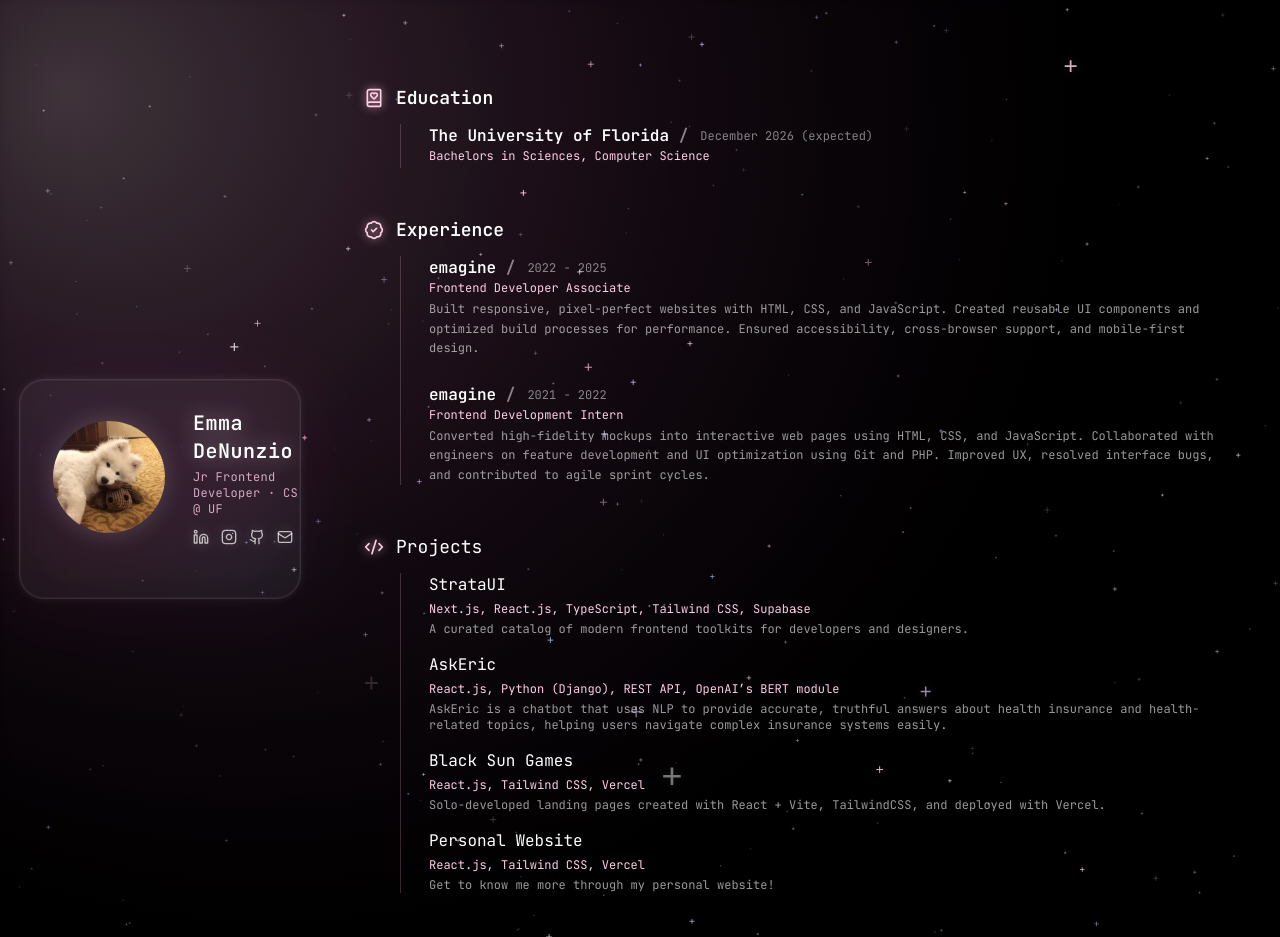
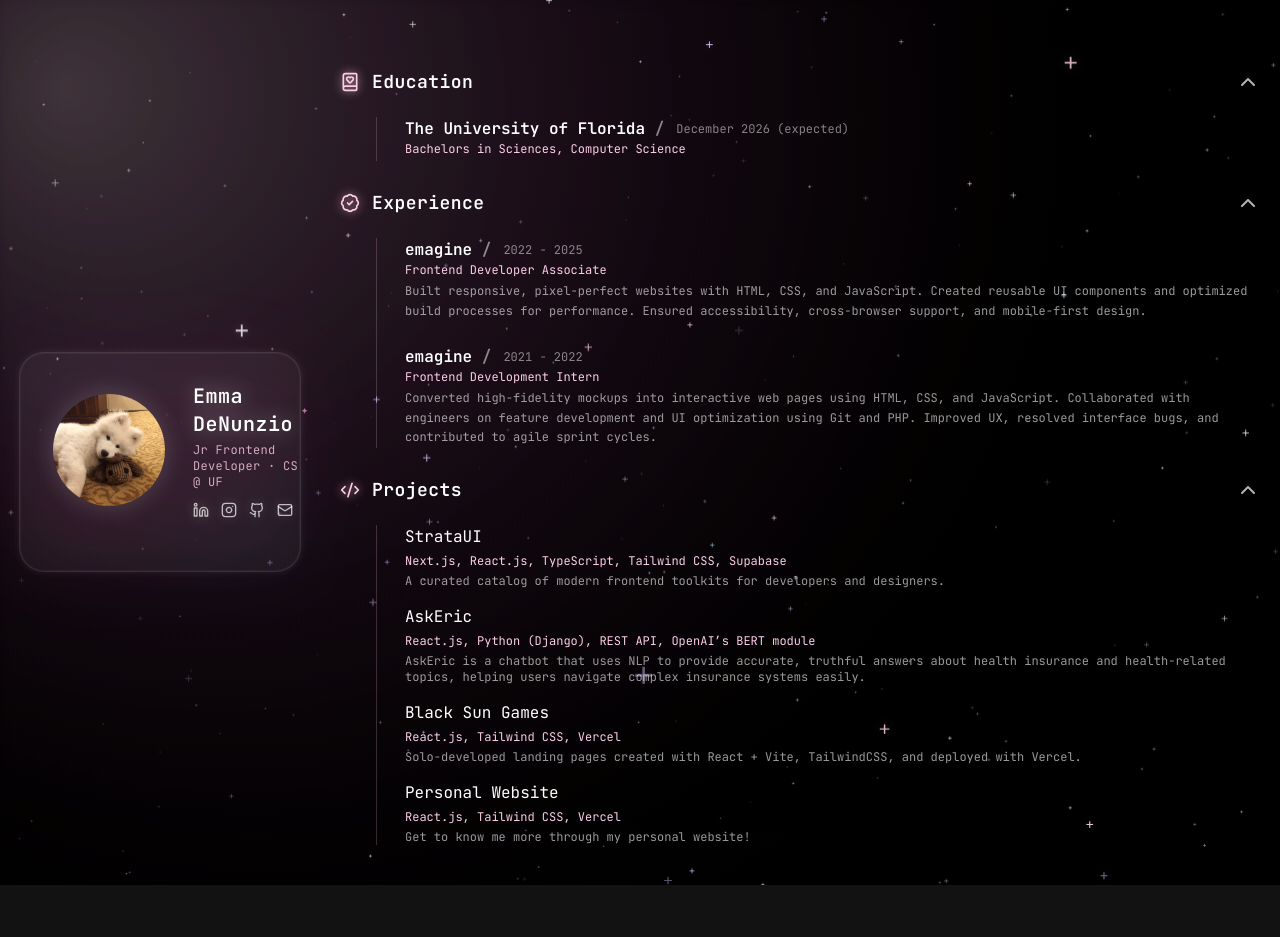
Before and after one commit to emijane/edenunz, a React (Vite) app in the folder portfolio/: page / in a window 1280 px wide. After the commit the page ends 885 px from the top, so only its background shows below. Built offline with nearby package versions, Linux system fonts and the light colour scheme; no server answers.

Commit message:
added reusable accordion block

```diff
--- /dev/null
+++ b/portfolio/src/components/Accordion.jsx
@@ -0,0 +1,57 @@
+import { useState } from "react";
+import { ChevronDown } from "lucide-react";
+
+export default function Accordion({ icon, title, children, defaultOpen = false }) {
+    const [open, setOpen] = useState(defaultOpen);
+
+    return (
+        <div className="w-full select-none mb-5">
+
+            {/* Header */}
+            <button
+                onClick={() => setOpen(!open)}
+                className="
+                    w-full flex items-center justify-between
+                    py-2
+                    text-left
+                    transition-all duration-300
+                    group
+                "
+            >
+                <div className="flex items-center gap-3">
+                    {icon && <span className="text-pink-300">{icon}</span>}
+
+                    <h2 className="text-lg font-semibold text-white tracking-wide">
+                        {title}
+                    </h2>
+                </div>
+
+                <ChevronDown
+                    className={`
+                        text-white/70 transition-transform duration-300
+                        ${open ? "rotate-180" : ""}
+                    `}
+                />
+            </button>
+
+            {/* Divider */}
+            <div
+                className={`
+                    w-full h-px bg-white/10 mb-3 origin-center
+                    transition-all duration-500
+                    ${open ? "opacity-0 scale-x-50" : "opacity-100 scale-x-100"}
+                `}
+            ></div>
+
+            {/* Body */}
+            <div
+                className={`
+                    overflow-hidden transition-all duration-500
+                    ${open ? "max-h-[600px] opacity-100" : "max-h-0 opacity-0"}
+                `}
+            >
+                <div>{children}</div>
+            </div>
+        </div>
+    );
+}
--- a/portfolio/src/layout/EducationSection.jsx
+++ b/portfolio/src/layout/EducationSection.jsx
@@ -1,22 +1,21 @@
+import Accordion from "../components/Accordion";
 import ExperienceBlock from "../components/ExperienceBlock";
 import { BookHeart } from "lucide-react";
 
-export default function ProfileCard() {
+export default function EducationAccordion() {
     return (
-        <div className='flex flex-col gap-3 text-left p-6 mx-auto'>
-            <div className="flex gap-3 items-center">
-                <BookHeart className="text-pink-200 w-5 h-5 drop-shadow-[0_0_5px_rgba(255,192,203,0.8)]" />
-                <h2 className="text-lg font-semibold text-white">
-                    Education
-                </h2>
-            </div>
-            <div className="relative flex flex-col gap-6 pl-7 border-l border-pink-200/20 ml-9">
+        <Accordion
+            title="Education"
+            icon={<BookHeart className="text-pink-200 w-5 h-5 drop-shadow-[0_0_5px_rgba(255,192,203,0.8)] " />}
+            defaultOpen={true}
+        >
+            <div className="flex flex-col pl-7 border-l border-pink-200/20 ml-9 text-left">
                 <ExperienceBlock
-                        company="The University of Florida"
-                        date="December 2026 (expected)"
-                        role="Bachelors in Sciences, Computer Science"
+                    company="The University of Florida"
+                    date="December 2026 (expected)"
+                    role="Bachelors in Sciences, Computer Science"
                 />
             </div>
-        </div>
+        </Accordion>
     );
 }
--- a/portfolio/src/layout/ExperienceSection.jsx
+++ b/portfolio/src/layout/ExperienceSection.jsx
@@ -1,33 +1,33 @@
-{/* experience section */}
-
+import Accordion from "../components/Accordion";
 import ExperienceBlock from "../components/ExperienceBlock";
 import { BadgeCheck } from "lucide-react";
 
 export default function ExperienceSection() {
     return (
-        <div className="flex flex-col gap-3 text-left p-6 mx-auto">
-            <div className="flex gap-3 items-center">
+        <Accordion
+            title="Experience"
+            icon={
                 <BadgeCheck className="text-pink-200 w-5 h-5 drop-shadow-[0_0_5px_rgba(255,192,203,0.8)]" />
-                <h2 className="text-lg font-semibold text-white">
-                    Experience
-                </h2>
-            </div>
+            }
+            defaultOpen={true}
+        >
+            <div className="flex flex-col gap-6 pl-7 border-l border-pink-200/20 ml-9 text-left">
 
-            {/* Timeline container */}
-            <div className="relative flex flex-col gap-6 pl-7 border-l border-pink-200/20 ml-9">
                 <ExperienceBlock
                     company="emagine"
                     date="2022 - 2025"
                     role="Frontend Developer Associate"
                     description="Built responsive, pixel-perfect websites with HTML, CSS, and JavaScript. Created reusable UI components and optimized build processes for performance. Ensured accessibility, cross-browser support, and mobile-first design."
                 />
+
                 <ExperienceBlock
                     company="emagine"
                     date="2021 - 2022"
                     role="Frontend Development Intern"
                     description="Converted high-fidelity mockups into interactive web pages using HTML, CSS, and JavaScript. Collaborated with engineers on feature development and UI optimization using Git and PHP. Improved UX, resolved interface bugs, and contributed to agile sprint cycles."
                 />
+
             </div>
-        </div>
+        </Accordion>
     );
 }
--- a/portfolio/src/layout/ProjectSection.jsx
+++ b/portfolio/src/layout/ProjectSection.jsx
@@ -1,42 +1,47 @@
-{/* projects section */}
-
+import Accordion from "../components/Accordion";
 import ProjectCard from "../components/ProjectCard";
 import { CodeXml } from "lucide-react";
 
 export default function ProjectsSection() {
     return (
-        <div className='flex flex-col gap-3 text-left p-6'>
-            <div className="flex gap-3 items-center">
+        <Accordion
+            title="Projects"
+            icon={
                 <CodeXml className="text-pink-200 w-5 h-5 drop-shadow-[0_0_5px_rgba(255,192,203,0.8)]" />
-                <h2 className='text-lg text-white'>Projects</h2>
-            </div>
-            <div className='flex flex-col gap-4 pl-7 border-l border-pink-200/20 ml-9'>
-                {/* Content blocks */}
+            }
+            defaultOpen={true}
+        >
+            <div className="flex flex-col gap-4 pl-7 border-l border-pink-200/20 ml-9 text-left">
+
                 <ProjectCard
                     title="StrataUI"
                     link="https://github.com/emijane/StrataUI"
                     tech="Next.js, React.js, TypeScript, Tailwind CSS, Supabase"
                     description="A curated catalog of modern frontend toolkits for developers and designers."
                 />
+
                 <ProjectCard
                     title="AskEric"
                     link="https://github.com/emijane/EquityEric"
                     tech="React.js, Python (Django), REST API, OpenAI’s BERT module"
                     description="AskEric is a chatbot that uses NLP to provide accurate, truthful answers about health insurance and health-related topics, helping users navigate complex insurance systems easily."
                 />
+
                 <ProjectCard
                     title="Black Sun Games"
                     link="https://github.com/emijane/BSG"
                     tech="React.js, Tailwind CSS, Vercel"
                     description="Solo-developed landing pages created with React + Vite, TailwindCSS, and deployed with Vercel."
                 />
+
                 <ProjectCard
                     title="Personal Website"
                     link="https://portfolio-2-0-iota.vercel.app/"
                     tech="React.js, Tailwind CSS, Vercel"
                     description="Get to know me more through my personal website!"
                 />
+
             </div>
-        </div>
+        </Accordion>
     );
 }
```
